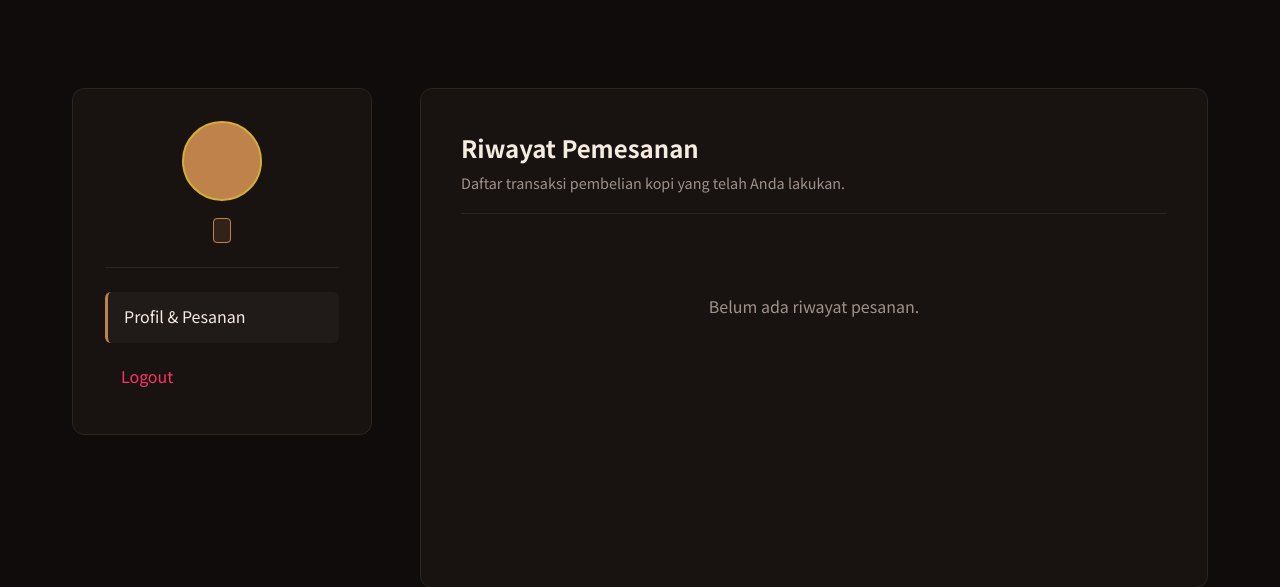
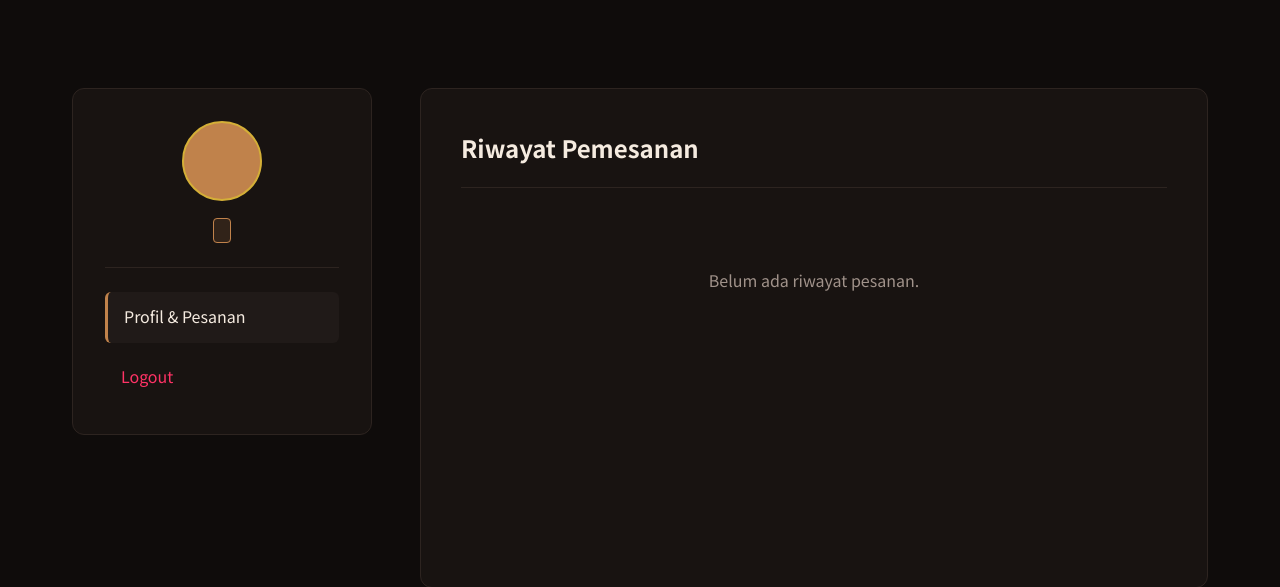
Before and after one commit to Revaldi-lang/Cyber-Brew, a Flask app: template templates/dashboard.html in a window 1280 px wide. Shown: the part 88-675 px from the top of the page. Run offline with Flask 3, Linux system fonts and the light colour scheme; the template is opened without the code that fills it, so the values that code supplies are empty.

Commit message:
Update lagi aja

```diff
--- a/templates/dashboard.html
+++ b/templates/dashboard.html
@@ -33,7 +33,6 @@
         <div class="dashboard-content">
             <div class="dashboard-header">
                 <h2>Riwayat Pemesanan</h2>
-                <p style="color: var(--text-muted); font-size: 0.9rem; margin-top: 0.2rem;">Daftar transaksi pembelian kopi yang telah Anda lakukan.</p>
             </div>
 
             <div class="order-list">
```
